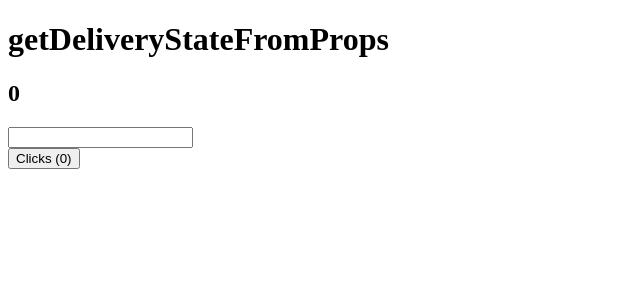
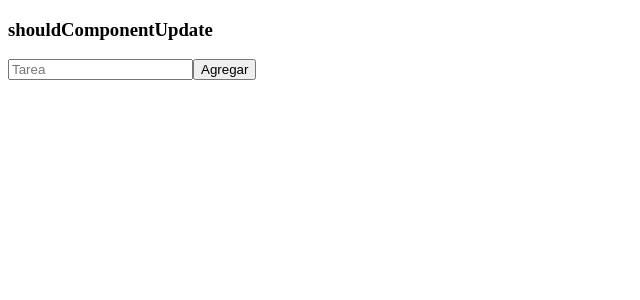
Before and after one commit to carlosmorera/CursoReact2020, a React (Create React App) app: page / in a window 1280 px wide. Shown: the top 300 px of the page, without its empty margins (0-640 px from the left). Built offline with nearby package versions, Linux system fonts and the light colour scheme.

Commit message:
ejercicio para que no se renderice la aplicacion  dependiendo el caso usando shouldComponentUpdate y PureComponent

```diff
--- a/src/App.js
+++ b/src/App.js
@@ -1,77 +1,94 @@
-import React, {Component} from "react";
+import React, {Component, PureComponent} from "react";
 
-class Contador extends Component {
-    state = {
-        num: this.props.num
+const taskStyle = {
+    padding: '1em',
+    borderBottom: '1px solid #CCC',
+    marginTop: '0.4em'
+}
+//PureComponent valida las prosp que recive para mirar si se rendereiza o no
+class Task extends PureComponent {
+
+    deleteTask = () => {
+        this.props.onRemove(this.props.task)
     }
 
-    //componentWillReceiveProps(
-    static getDerivedStateFromProps(nextProps, prevState) {
-        /* return {
-             num: 800
-         }*/
-        /*if (prevState.num !== nextProps.num)
-                     return {
-                         num: nextProps.num
-                     }*/
 
-        if (prevState.num < nextProps.num)
-            return {
-                num: nextProps.num
-            }
+    //EL metodo  shouldComponentUpdate se usa cuando no es PureComponent
+   /* shouldComponentUpdate(nextProps, nextState, nextContext) {
+        return nextProps.task.id !== this.props.task.id
     }
-
-    add = () => {
-        this.setState(state => ({
-            num: state.num + 1
-        }))
-    }
-
+*/
     render() {
-        const {num} = this.state
+        const {task} = this.props
         return (
-            <div>
+            <div
+                style={taskStyle}
+            >
                 <button
-                    onClick={this.add}
+                    onClick={this.deleteTask}
                 >
-                    Clicks ({num})
+                    X
                 </button>
+                <span>
+                {task.text}
+                </span>
             </div>
         )
     }
+}
 
-}
 
 class App extends Component {
 
     state = {
-        num: 0
+        list: []
     }
 
-    handleChange = (e) => {
-        let numero = parseInt(e.target.value)
-        if (isNaN(numero)) {
-            numero = 0
-        }
+    agregar = (e) => {
+        e.preventDefault()
+        const text = e.target[0].value
+        const id = Math.random().toString(16)
+        const task = {text, id}
+        this.setState(state => ({
+            list: [
+                ...state.list,
+                task]
+        }))
+        e.target[0].value = ''
+    }
 
-        this.setState({
-            num: numero
-        })
+    delete = (taskDelete) => {
+       this.setState(state =>({
+           list: state.list.filter(task =>{
+               return task.id !== taskDelete.id
+           })
+       }))
     }
 
     render() {
-        const {num} = this.state
         return (
             <div>
-                <h1>getDeliveryStateFromProps</h1>
-                <h2>{num}</h2>
-                <input
-                    type="text"
-                    onChange={this.handleChange}
-                />
-                <Contador
-                    num={num}
-                />
+                <h3>shouldComponentUpdate</h3>
+                <form
+                    onSubmit={this.agregar}
+                >
+                    <input
+                        type="text"
+                        placeholder='Tarea'
+                    />
+                    <button>
+                        Agregar
+                    </button>
+                </form>
+                <div>
+                    {this.state.list.map(element => (
+                        <Task
+                            key={element.id}
+                            task={element}
+                            onRemove={this.delete}
+                        />
+                    ))}
+                </div>
             </div>
         )
     }
```
